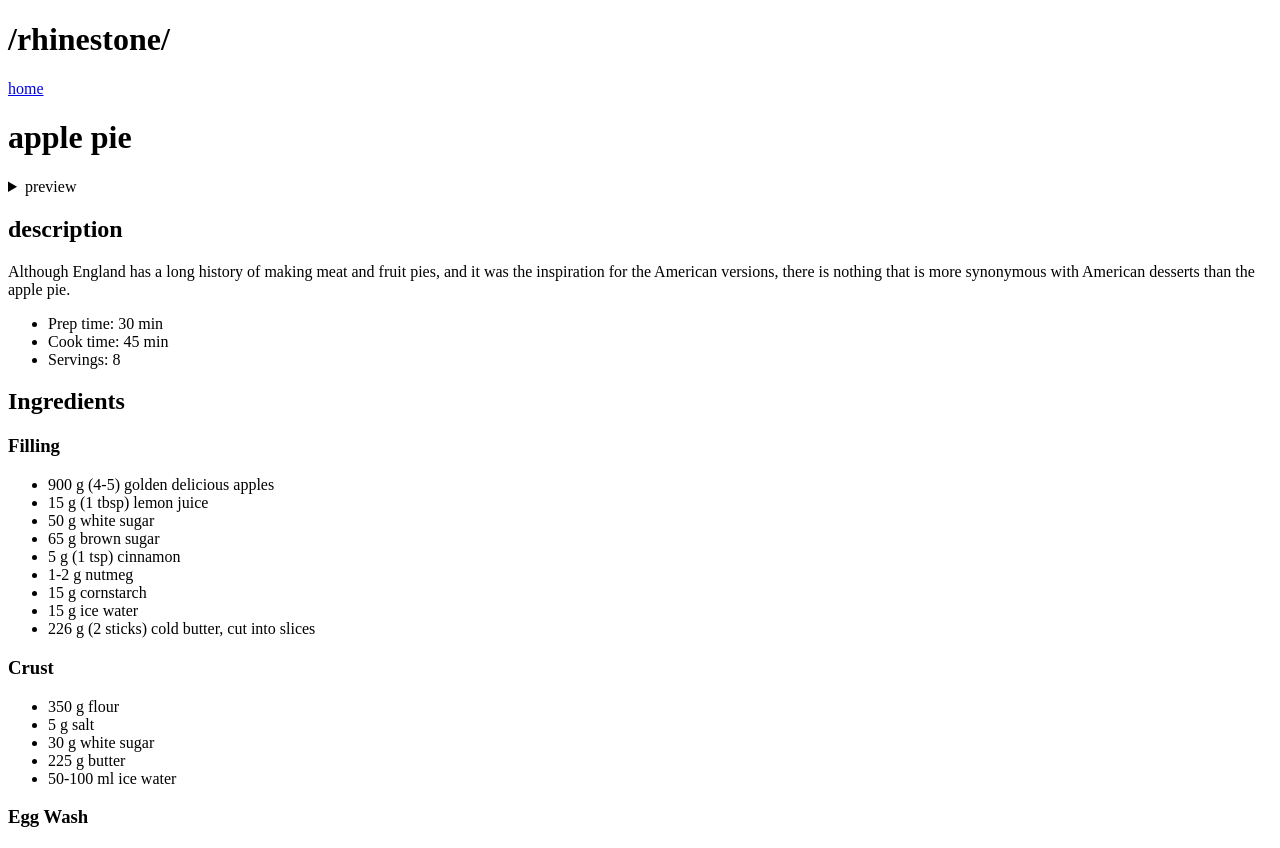
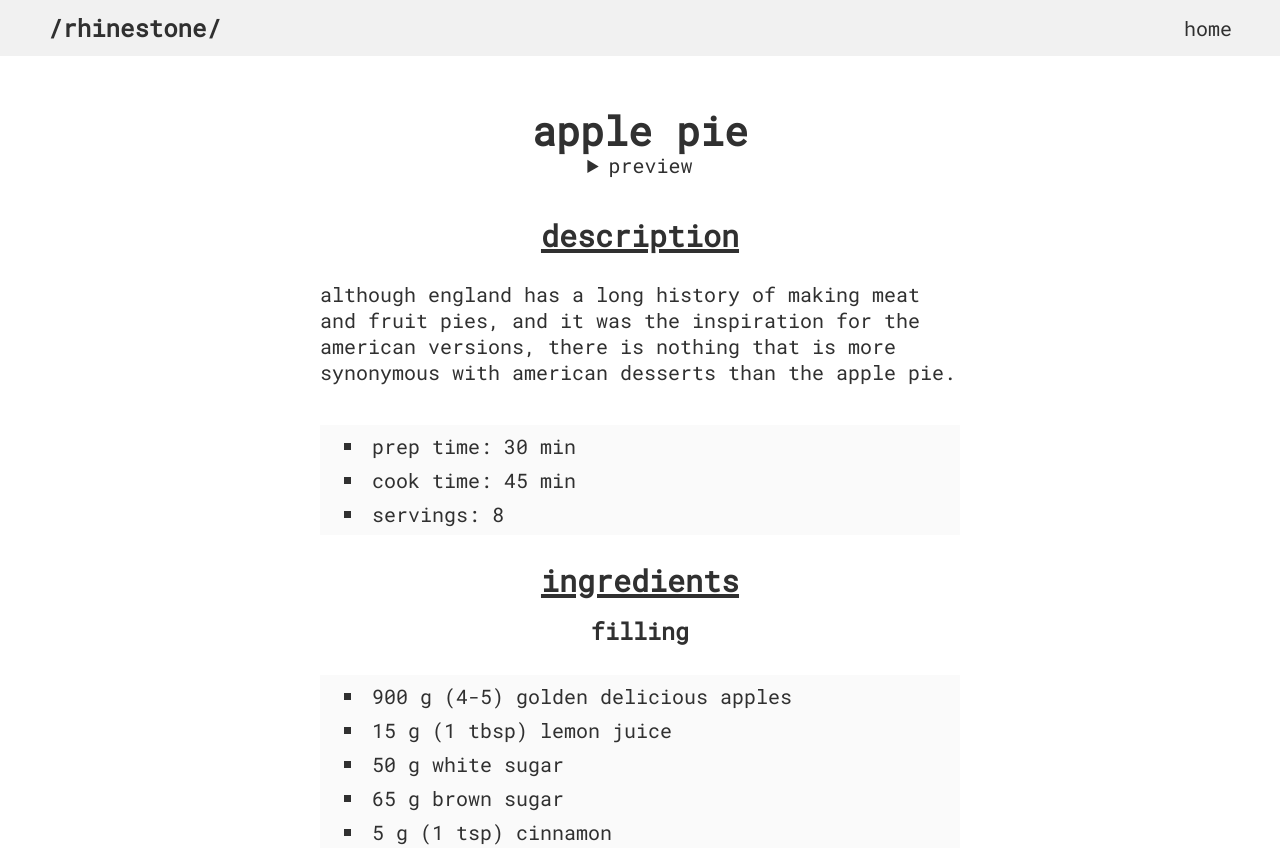
Before and after one commit to shuizuan/the_odin_project, a plain HTML site: page odin-recipes/recipes/apple-pie.html in a window 1280 px wide. Shown: the top 848 px of the page. Drawn offline with Linux system fonts and the light colour scheme; files that its build step writes are made by us from their sources; the site is published under a folder, as on GitHub Pages, so addresses that start at the root find nothing.

Commit message:
base href change

```diff
--- a/odin-recipes/recipes/apple-pie.html
+++ b/odin-recipes/recipes/apple-pie.html
@@ -1,8 +1,9 @@
 <!DOCTYPE html>
 <html lang="en">
 <head>
-    <link rel="stylesheet" href="/../style.css">
-    <link rel="stylesheet" href="/recipes/recipe-pages.css">
+    <base href="https://shuizuan.github.io/the_odin_project/">
+    <link rel="stylesheet" href="odin-recipes/style.css">
+    <link rel="stylesheet" href="odin-recipes/recipes/recipe-pages.css">
     <link href="https://fonts.googleapis.com/css?family=Roboto+Mono" rel="stylesheet" type="text/css">
     <meta charset="UTF-8">
     <meta http-equiv="X-UA-Compatible" content="IE=edge">
@@ -13,7 +14,7 @@
     <header>
         <h1>/rhinestone/</h1>
         <p>
-            <a href="/../index.html">home</a>
+            <a href="index.html">home</a>
         </p>
     </header>
     <div id="head">
```
Also changed, not shown: odin-recipes/index.html (+6 -5 lines), odin-recipes/recipes/carbonara.html (+4 -3 lines), odin-recipes/recipes/fondue.html (+4 -3 lines).
